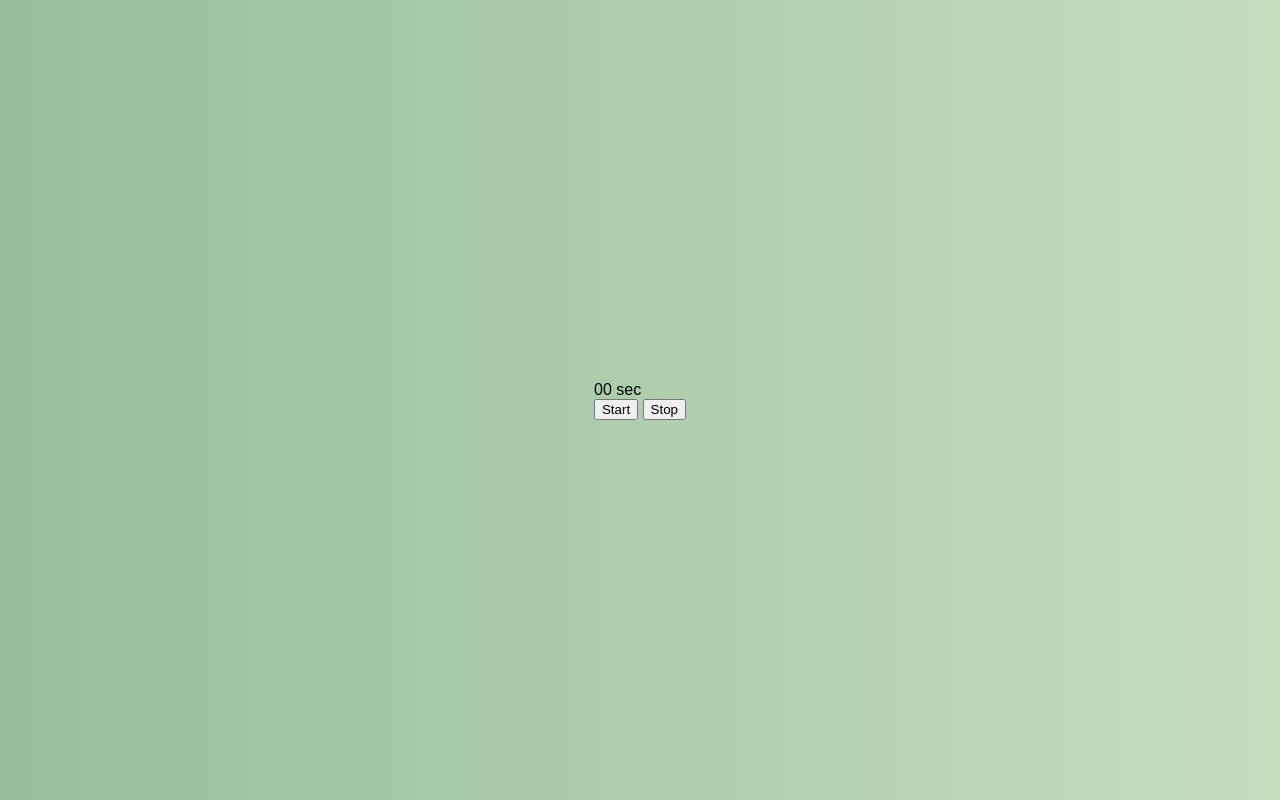
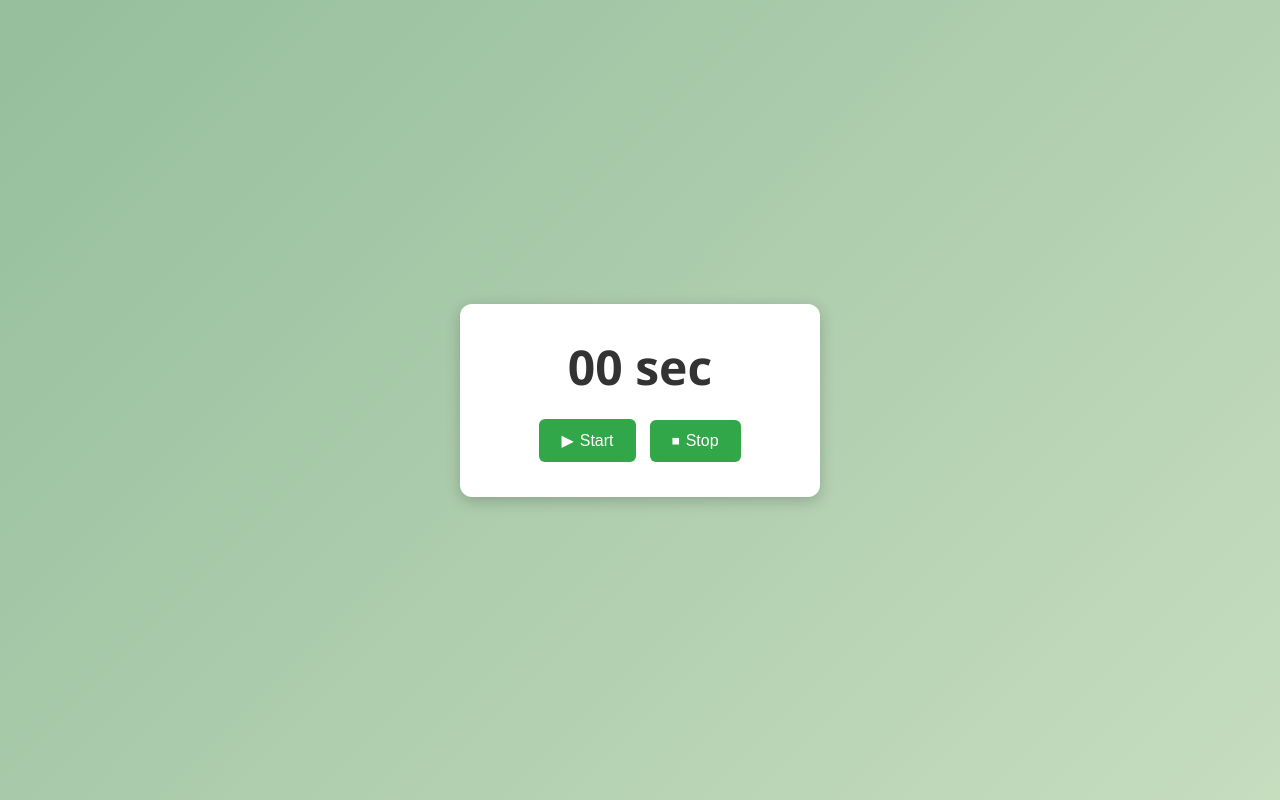
Before and after one commit to AKubryak/timer, a plain HTML site: page index.html in a window 1280 px wide. Drawn offline with Linux system fonts and the light colour scheme.

Commit message:
update CSS

```diff
--- a/style.css
+++ b/style.css
@@ -1,6 +1,6 @@
 body {
-    font-family: Arial, sans-serif;
-    background: linear-gradient(90deg, #95be9c, #c6ddbe);
+    font-family: 'Segoe UI', Tahoma, Geneva, Verdana, sans-serif;
+    background: linear-gradient(135deg, #95be9c, #c6ddbe);
     display: flex;
     justify-content: center;
     align-items: center;
@@ -9,17 +9,61 @@ body {
     height: 100vh;
 }
 .timer-container {
-
+    background-color: #fff;
+    box-shadow: 0 4px 15px rgba(0, 0, 0, 0.2);
+    text-align: center;
+    padding:30px;
+    border-radius: 12px;
+    width: 300px;
+    max-width: 90%;
+    transition: transform 0.3s ease, box-shadow 0.3s ease;
 }
 #display {
-
+    color: #333;
+    font-size: 3em;
+    margin-bottom: 15px;
+    font-weight: bold;
+    transition: color 0.3s ease;
 }
 button {
-
+    padding: 12px 22px;
+    background-color: #31a749;
+    color: #fff;
+    font-size: 1em;
+    margin: 5px;
+    border: none;
+    border-radius: 6px;
+    cursor: pointer;
+    transition: all 0.3s ease;
 }
 button:hover {
-
+    background: #0d7a1f;
+    transform: scale(1.05);
 }
 button:active {
+    box-shadow: inset 0px 0px 10px #03430e;
+    background-color: #044a19;
+    transform: scale(0.95);
+}
+#start::before {
+    content: '▶';
+    margin-right: 6px;
+}
+#stop::before {
+    content: '⏹';
+    margin-right: 6px;
+}
 
+@media (max-width: 600px) {
+    .timer-container {
+        width: 80%;
+        padding: 20px;
+    }
+    #display {
+        font-size: 2.5em;
+    }
+    button {
+        padding: 10px 20px;
+        font-size: 0.9em;
+    }
 }
```
